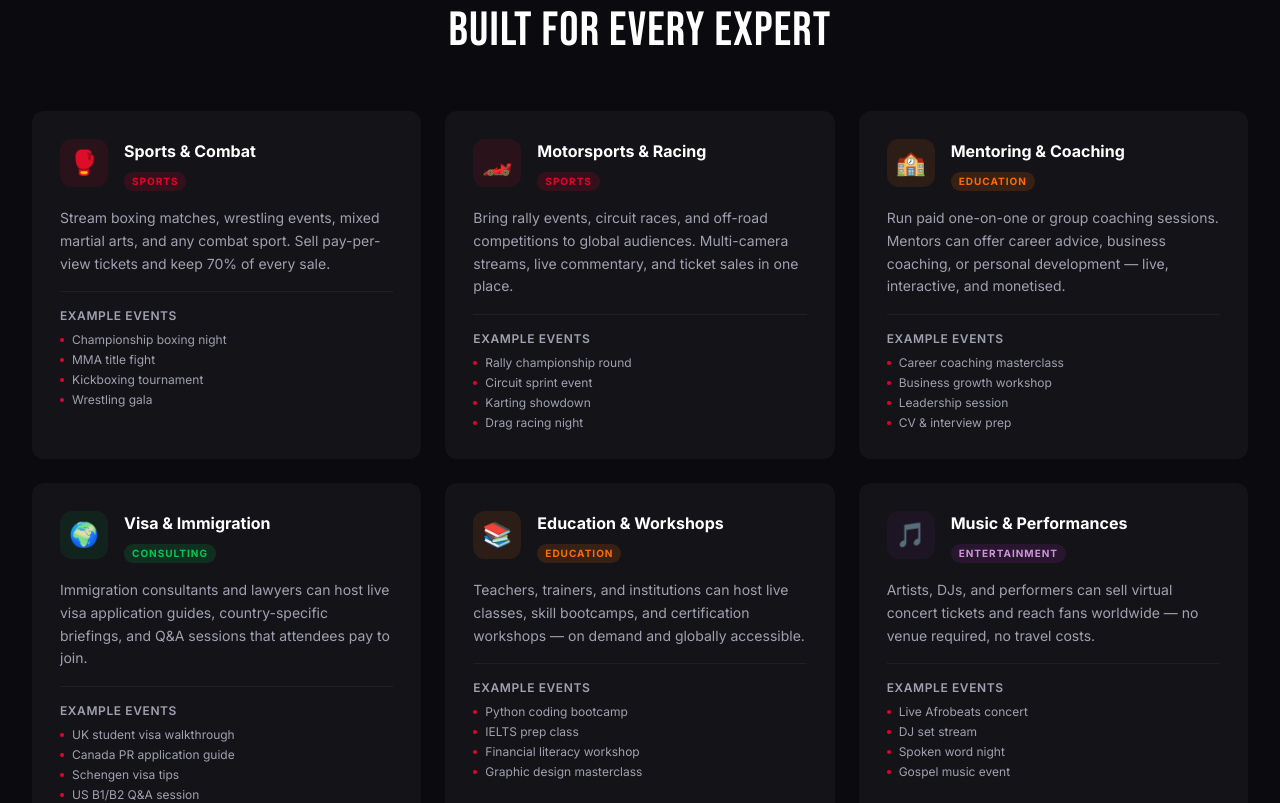
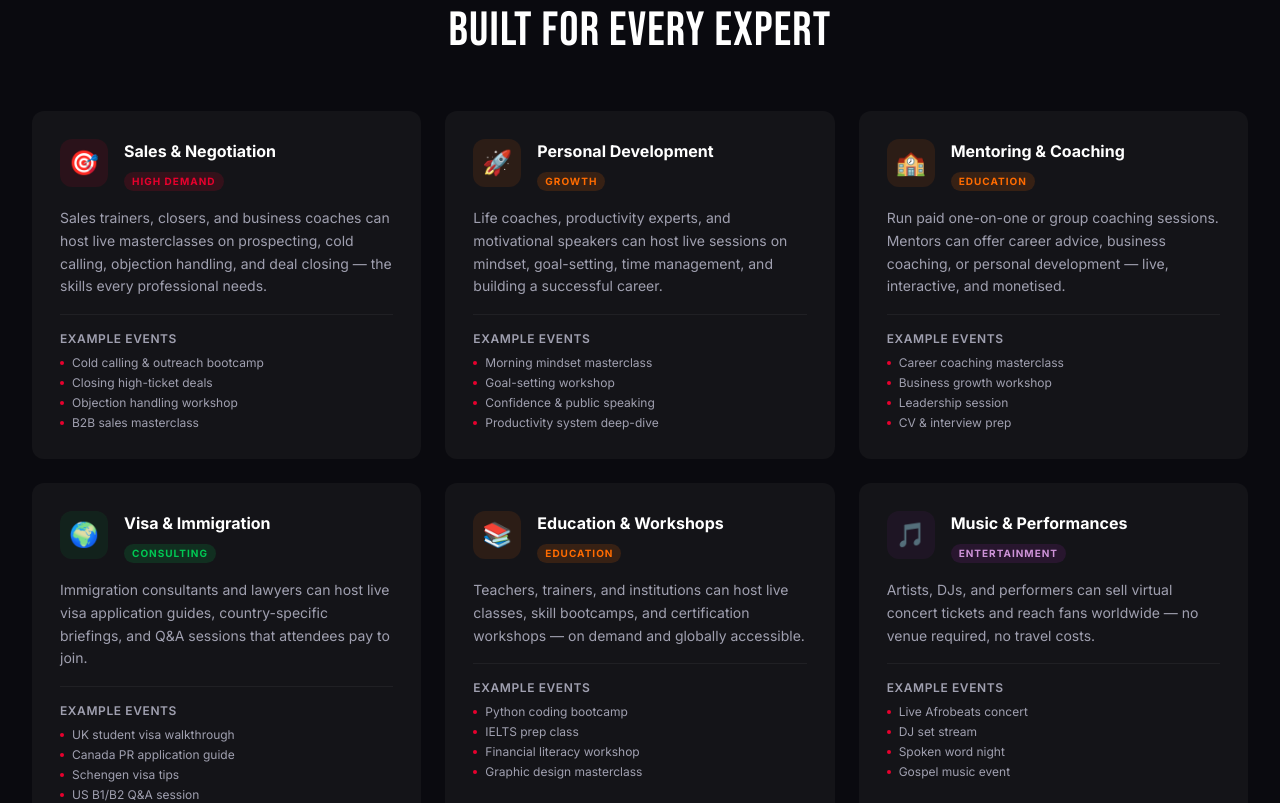
Before and after one commit to felixcheruiyot/ApexContact, a Vue app in the folder frontend/: page /use-cases in a window 1280 px wide. Shown: the part 700-1503 px from the top of the page. Built offline with nearby package versions, Linux system fonts and the light colour scheme.

Commit message:
Updated content

```diff
--- a/frontend/src/components/commentary/ReactionBar.vue
+++ b/frontend/src/components/commentary/ReactionBar.vue
@@ -36,7 +36,7 @@ const emit = defineEmits<{
   (e: 'reaction', emoji: string): void
 }>()
 
-const emojis = ['🔥', '💯', '👊', '🥊', '🏎️', '😂', '🤯', '👀']
+const emojis = ['🔥', '💯', '👊', '🎯', '💡', '😂', '🤯', '👀']
 
 interface FloatingReaction {
   id: number
--- a/frontend/src/components/layout/AppFooter.vue
+++ b/frontend/src/components/layout/AppFooter.vue
@@ -15,7 +15,7 @@
             <span class="font-display text-xl text-white tracking-widest">STREAMIFY</span>
           </div>
           <p class="text-text-muted text-sm leading-relaxed max-w-xs">
-            The open platform for live knowledge and event monetisation. Host paid or free events — sports, mentoring, education, and more.
+            The open platform for live knowledge and mentorship. Host paid or free sessions — sales training, visa guidance, business coaching, and more.
           </p>
           <p class="text-text-muted text-xs mt-4">
             <a href="mailto:hello@livestreamify.com" class="hover:text-white transition-colors">hello@livestreamify.com</a>
@@ -37,11 +37,11 @@
         <div>
           <h4 class="text-white font-semibold text-sm mb-4">Use Cases</h4>
           <ul class="space-y-2">
-            <li><RouterLink to="/use-cases" class="text-text-muted text-sm hover:text-white transition-colors">🥊 Sports & Combat</RouterLink></li>
+            <li><RouterLink to="/use-cases" class="text-text-muted text-sm hover:text-white transition-colors">🎯 Sales & Negotiation</RouterLink></li>
             <li><RouterLink to="/use-cases" class="text-text-muted text-sm hover:text-white transition-colors">🏫 Mentoring & Coaching</RouterLink></li>
-            <li><RouterLink to="/use-cases" class="text-text-muted text-sm hover:text-white transition-colors">🌍 Visa & Immigration</RouterLink></li>
+            <li><RouterLink to="/use-cases" class="text-text-muted text-sm hover:text-white transition-colors">🌍 Visa & Migration</RouterLink></li>
+            <li><RouterLink to="/use-cases" class="text-text-muted text-sm hover:text-white transition-colors">💼 Business & Finance</RouterLink></li>
             <li><RouterLink to="/use-cases" class="text-text-muted text-sm hover:text-white transition-colors">📚 Education</RouterLink></li>
-            <li><RouterLink to="/use-cases" class="text-text-muted text-sm hover:text-white transition-colors">🎵 Music & Performances</RouterLink></li>
             <li><RouterLink to="/use-cases" class="text-text-muted text-sm hover:text-white transition-colors">⚖️ Legal Consultations</RouterLink></li>
           </ul>
         </div>
--- a/frontend/src/pages/PrivacyPolicy.vue
+++ b/frontend/src/pages/PrivacyPolicy.vue
@@ -12,7 +12,8 @@
       <section>
         <h2>1. Who We Are</h2>
         <p>
-          Live Streamify operates a live sports streaming platform for boxing and car racing events.
+          Live Streamify operates a live knowledge and mentorship platform for paid online sessions,
+          including sales training, visa guidance, business coaching, and professional development.
           We are the data controller for all personal information collected through our website
           and services. By using Live Streamify, you agree to the practices described in this policy.
         </p>
--- a/frontend/src/pages/UseCases.vue
+++ b/frontend/src/pages/UseCases.vue
@@ -11,7 +11,7 @@
           Use <span class="text-accent-red">Cases</span>
         </h1>
         <p class="text-text-muted text-lg md:text-xl leading-relaxed max-w-2xl mx-auto mb-10">
-          Whether you're a sports promoter, a mentor, a lawyer, or a musician — Live Streamify
+          Whether you're a sales trainer, a mentor, a lawyer, or a consultant — Live Streamify
           turns your expertise into a live revenue stream, accessible to anyone with a phone.
         </p>
         <div class="flex items-center justify-center gap-4 flex-wrap">
@@ -100,7 +100,7 @@
             What Our Hosts Say
           </h2>
           <p class="text-text-muted text-base mt-3 max-w-xl mx-auto">
-            From boxing promoters to immigration consultants — here's how Live Streamify is changing how experts earn.
+            From sales trainers to immigration consultants — here's how Live Streamify is changing how experts earn.
           </p>
         </div>
 
@@ -152,24 +152,24 @@ import { RouterLink } from 'vue-router'
 
 const useCases = [
   {
-    icon: '🥊',
-    title: 'Sports & Combat',
-    tag: 'Sports',
+    icon: '🎯',
+    title: 'Sales & Negotiation',
+    tag: 'High Demand',
     tagBg: 'rgba(232,0,45,0.15)',
     tagColor: '#E8002D',
     bg: 'rgba(232,0,45,0.1)',
-    desc: 'Stream boxing matches, wrestling events, mixed martial arts, and any combat sport. Sell pay-per-view tickets and keep 70% of every sale.',
-    examples: ['Championship boxing night', 'MMA title fight', 'Kickboxing tournament', 'Wrestling gala'],
+    desc: 'Sales trainers, closers, and business coaches can host live masterclasses on prospecting, cold calling, objection handling, and deal closing — the skills every professional needs.',
+    examples: ['Cold calling & outreach bootcamp', 'Closing high-ticket deals', 'Objection handling workshop', 'B2B sales masterclass'],
   },
   {
-    icon: '🏎️',
-    title: 'Motorsports & Racing',
-    tag: 'Sports',
-    tagBg: 'rgba(232,0,45,0.15)',
-    tagColor: '#E8002D',
-    bg: 'rgba(232,0,45,0.1)',
-    desc: 'Bring rally events, circuit races, and off-road competitions to global audiences. Multi-camera streams, live commentary, and ticket sales in one place.',
-    examples: ['Rally championship round', 'Circuit sprint event', 'Karting showdown', 'Drag racing night'],
+    icon: '🚀',
+    title: 'Personal Development',
+    tag: 'Growth',
+    tagBg: 'rgba(255,107,0,0.15)',
+    tagColor: '#FF6B00',
+    bg: 'rgba(255,107,0,0.1)',
+    desc: 'Life coaches, productivity experts, and motivational speakers can host live sessions on mindset, goal-setting, time management, and building a successful career.',
+    examples: ['Morning mindset masterclass', 'Goal-setting workshop', 'Confidence & public speaking', 'Productivity system deep-dive'],
   },
   {
     icon: '🏫',
@@ -282,7 +282,7 @@ const personas = [
   {
     icon: '📣',
     title: 'Event Organisers',
-    desc: 'Sports promoters, entertainment producers, and community organisers hosting ticketed live events.',
+    desc: 'Conference producers, community leaders, and event hosts running ticketed live sessions online.',
   },
   {
     icon: '🎓',
@@ -305,13 +305,13 @@ const platformStats = [
 
 const testimonials = [
   {
-    name: 'Sarah Mutua',
-    role: 'Boxing Promoter, Nairobi',
-    initials: 'SM',
+    name: 'Kevin Otieno',
+    role: 'Sales Trainer & Business Coach, Nairobi',
+    initials: 'KO',
     avatarBg: 'rgba(232,0,45,0.2)',
     avatarColor: '#E8002D',
-    icon: '🥊',
-    quote: 'We sold 2,400 tickets for our championship fight. Revenue was in our account within 48 hours. Nothing else comes close for promoters on this continent.',
+    icon: '🎯',
+    quote: 'I run weekly live sales masterclasses — closing techniques, cold calling, objection handling. 400+ professionals attend every session. Revenue lands in my M-Pesa before I even go live.',
   },
   {
     name: 'Dr. James Odhiambo',
@@ -329,34 +329,34 @@ const testimonials = [
     avatarBg: 'rgba(0,200,83,0.2)',
     avatarColor: '#00C853',
     icon: '🌍',
-    quote: 'I turned my visa application workshops into a recurring income stream. Clients attend live, ask questions in real time, and pay with M-Pesa in under 20 seconds.',
+    quote: 'I turned my visa application workshops into a recurring income stream. Clients attend live, ask real questions, and pay with M-Pesa in under 20 seconds. I now run three cohorts a month.',
   },
   {
-    name: 'Coach Marcus Titus',
-    role: 'Fitness Trainer & Wellness Coach',
-    initials: 'MT',
-    avatarBg: 'rgba(0,200,83,0.2)',
-    avatarColor: '#00C853',
-    icon: '💪',
-    quote: 'My online workout sessions have over 300 regular subscribers. The platform is incredibly simple — I just set a price, go live, and M-Pesa handles the rest.',
+    name: 'Grace Wanjiku',
+    role: 'Business Strategist & Entrepreneur, Mombasa',
+    initials: 'GW',
+    avatarBg: 'rgba(255,179,0,0.2)',
+    avatarColor: '#FFB300',
+    icon: '💼',
+    quote: 'My live "Start & Scale" business bootcamp sold out in 48 hours. Participants from Uganda, Tanzania, and Nigeria joined. The platform made it feel like we were all in the same room.',
   },
   {
     name: 'Adv. Beatrice Njoroge',
     role: 'Advocate, High Court of Kenya',
     initials: 'BN',
-    avatarBg: 'rgba(255,179,0,0.2)',
-    avatarColor: '#FFB300',
+    avatarBg: 'rgba(0,200,83,0.2)',
+    avatarColor: '#00C853',
     icon: '⚖️',
     quote: "Hosting my monthly \"Know Your Rights\" session on Live Streamify has brought legal awareness to hundreds of Kenyans who couldn't afford an in-person consultation.",
   },
   {
-    name: 'DJ Karura',
-    role: 'Afrobeats Producer & Performer',
-    initials: 'DK',
+    name: 'Brian Mwangi',
+    role: 'Personal Development Coach & Speaker',
+    initials: 'BM',
     avatarBg: 'rgba(156,39,176,0.2)',
     avatarColor: '#CE93D8',
-    icon: '🎵',
-    quote: "I hosted my first live concert with 800 virtual attendees from 12 countries. Setup took 15 minutes. The platform just works — I'll never go back to relying on venue bookings alone.",
+    icon: '🚀',
+    quote: "My live mindset and productivity workshops reach 600+ people weekly. I replaced my 9-to-5 income within 90 days. This platform is the real deal for African knowledge creators.",
   },
 ]
 </script>
--- a/frontend/src/pages/admin/EventManagement.vue
+++ b/frontend/src/pages/admin/EventManagement.vue
@@ -50,9 +50,19 @@
         class="input text-sm py-2 px-3 w-full sm:w-60"
       />
       <select v-model="filterSport" class="input text-sm py-2 px-3 w-full sm:w-auto">
-        <option value="">All sports</option>
-        <option value="boxing">Boxing</option>
-        <option value="racing">Racing</option>
+        <option value="">All categories</option>
+        <option value="sales">Sales & Negotiation</option>
+        <option value="mentoring">Mentoring & Coaching</option>
+        <option value="business">Business & Finance</option>
+        <option value="education">Education & Workshops</option>
+        <option value="visa">Visa & Migration</option>
+        <option value="legal">Legal Consultations</option>
+        <option value="fitness">Fitness & Wellness</option>
+        <option value="music">Music & Performances</option>
+        <option value="gaming">Gaming & Esports</option>
+        <option value="cooking">Cooking & Lifestyle</option>
+        <option value="community">Faith & Community</option>
+        <option value="other">Other</option>
       </select>
     </div>
 
@@ -226,10 +236,20 @@
             </div>
             <div class="grid grid-cols-2 gap-4">
               <div>
-                <label class="block text-text-muted text-xs uppercase tracking-wider mb-1.5">Sport</label>
+                <label class="block text-text-muted text-xs uppercase tracking-wider mb-1.5">Category</label>
                 <select v-model="form.sport_type" class="input w-full">
-                  <option value="boxing">Boxing</option>
-                  <option value="racing">Racing</option>
+                  <option value="sales">Sales & Negotiation</option>
+                  <option value="mentoring">Mentoring & Coaching</option>
+                  <option value="business">Business & Finance</option>
+                  <option value="education">Education & Workshops</option>
+                  <option value="visa">Visa & Migration</option>
+                  <option value="legal">Legal Consultations</option>
+                  <option value="fitness">Fitness & Wellness</option>
+                  <option value="music">Music & Performances</option>
+                  <option value="gaming">Gaming & Esports</option>
+                  <option value="cooking">Cooking & Lifestyle</option>
+                  <option value="community">Faith & Community</option>
+                  <option value="other">Other</option>
                 </select>
               </div>
               <div>
@@ -330,7 +350,7 @@ interface EditForm {
 const form = ref<EditForm>({
   title: '',
   description: '',
-  sport_type: 'boxing',
+  sport_type: 'mentoring',
   scheduled_at: '',
   price: 0,
   currency: 'KES',
--- a/frontend/src/pages/commentary/HostCommentary.vue
+++ b/frontend/src/pages/commentary/HostCommentary.vue
@@ -50,17 +50,14 @@
         <label class="form-label">Category *</label>
         <select v-model="form.sport_type" class="form-input appearance-none" required>
           <option value="">Select a category</option>
-          <optgroup label="Sports">
-            <option value="boxing">🥊 Boxing</option>
-            <option value="racing">🏎️ Motorsports & Racing</option>
+          <optgroup label="Knowledge & Skills">
+            <option value="sales">🎯 Sales & Negotiation</option>
+            <option value="mentoring">🏫 Mentoring & Coaching</option>
+            <option value="business">💼 Business & Finance</option>
+            <option value="education">📚 Education & Workshops</option>
+            <option value="visa">🌍 Visa & Migration</option>
+            <option value="legal">⚖️ Legal Consultations</option>
             <option value="fitness">💪 Fitness & Wellness</option>
-          </optgroup>
-          <optgroup label="Knowledge & Consulting">
-            <option value="mentoring">🏫 Mentoring & Coaching</option>
-            <option value="education">📚 Education & Workshops</option>
-            <option value="legal">⚖️ Legal Consultations</option>
-            <option value="visa">🌍 Visa & Immigration</option>
-            <option value="business">💼 Business & Finance</option>
           </optgroup>
           <optgroup label="Entertainment">
             <option value="music">🎵 Music & Performances</option>
--- a/frontend/src/pages/dashboard/CreateCommentary.vue
+++ b/frontend/src/pages/dashboard/CreateCommentary.vue
@@ -47,17 +47,14 @@
         <label class="form-label">Category *</label>
         <select v-model="form.sport_type" class="form-input appearance-none" required>
           <option value="">Select a category</option>
-          <optgroup label="Sports">
-            <option value="boxing">🥊 Boxing</option>
-            <option value="racing">🏎️ Motorsports & Racing</option>
+          <optgroup label="Knowledge & Skills">
+            <option value="sales">🎯 Sales & Negotiation</option>
+            <option value="mentoring">🏫 Mentoring & Coaching</option>
+            <option value="business">💼 Business & Finance</option>
+            <option value="education">📚 Education & Workshops</option>
+            <option value="visa">🌍 Visa & Migration</option>
+            <option value="legal">⚖️ Legal Consultations</option>
             <option value="fitness">💪 Fitness & Wellness</option>
-          </optgroup>
-          <optgroup label="Knowledge & Consulting">
-            <option value="mentoring">🏫 Mentoring & Coaching</option>
-            <option value="education">📚 Education & Workshops</option>
-            <option value="legal">⚖️ Legal Consultations</option>
-            <option value="visa">🌍 Visa & Immigration</option>
-            <option value="business">💼 Business & Finance</option>
           </optgroup>
           <optgroup label="Entertainment">
             <option value="music">🎵 Music & Performances</option>
--- a/frontend/src/pages/dashboard/CreateEvent.vue
+++ b/frontend/src/pages/dashboard/CreateEvent.vue
@@ -13,17 +13,14 @@
           <label class="block text-text-muted text-sm mb-2">Category</label>
           <select v-model="form.sport_type" class="input appearance-none" required>
             <option value="">Select a category</option>
-            <optgroup label="Sports">
-              <option value="boxing">🥊 Boxing</option>
-              <option value="racing">🏎️ Motorsports & Racing</option>
+            <optgroup label="Knowledge & Skills">
+              <option value="sales">🎯 Sales & Negotiation</option>
+              <option value="mentoring">🏫 Mentoring & Coaching</option>
+              <option value="business">💼 Business & Finance</option>
+              <option value="education">📚 Education & Workshops</option>
+              <option value="visa">🌍 Visa & Migration</option>
+              <option value="legal">⚖️ Legal Consultations</option>
               <option value="fitness">💪 Fitness & Wellness</option>
-            </optgroup>
-            <optgroup label="Knowledge & Consulting">
-              <option value="mentoring">🏫 Mentoring & Coaching</option>
-              <option value="education">📚 Education & Workshops</option>
-              <option value="legal">⚖️ Legal Consultations</option>
-              <option value="visa">🌍 Visa & Immigration</option>
-              <option value="business">💼 Business & Finance</option>
             </optgroup>
             <optgroup label="Entertainment">
               <option value="music">🎵 Music & Performances</option>
--- a/frontend/src/pages/dashboard/EditEvent.vue
+++ b/frontend/src/pages/dashboard/EditEvent.vue
@@ -30,16 +30,32 @@
     <form v-else-if="event" @submit.prevent="handleSubmit" class="space-y-6">
       <div>
         <label class="block text-text-muted text-sm mb-2">Event Title</label>
-        <input v-model="form.title" type="text" placeholder="e.g. World Boxing Championship 2026" class="input" required />
+        <input v-model="form.title" type="text" placeholder="e.g. Sales Masterclass: Closing High-Ticket Deals 2026" class="input" required />
       </div>
 
       <div class="grid grid-cols-2 gap-4">
         <div>
-          <label class="block text-text-muted text-sm mb-2">Sport Type</label>
+          <label class="block text-text-muted text-sm mb-2">Category</label>
           <select v-model="form.sport_type" class="input appearance-none" required>
-            <option value="">Select sport</option>
-            <option value="boxing">Boxing</option>
-            <option value="racing">Car Racing</option>
+            <option value="">Select a category</option>
+            <optgroup label="Knowledge & Skills">
+              <option value="sales">🎯 Sales & Negotiation</option>
+              <option value="mentoring">🏫 Mentoring & Coaching</option>
+              <option value="business">💼 Business & Finance</option>
+              <option value="education">📚 Education & Workshops</option>
+              <option value="visa">🌍 Visa & Migration</option>
+              <option value="legal">⚖️ Legal Consultations</option>
+              <option value="fitness">💪 Fitness & Wellness</option>
+            </optgroup>
+            <optgroup label="Entertainment">
+              <option value="music">🎵 Music & Performances</option>
+              <option value="gaming">🎮 Gaming & Esports</option>
+              <option value="cooking">🍳 Cooking & Lifestyle</option>
+              <option value="community">🙏 Faith & Community</option>
+            </optgroup>
+            <optgroup label="Other">
+              <option value="other">📌 Other</option>
+            </optgroup>
           </select>
         </div>
         <div>
--- a/frontend/src/pages/dashboard/Revenue.vue
+++ b/frontend/src/pages/dashboard/Revenue.vue
@@ -68,7 +68,7 @@
           <thead>
             <tr class="border-b border-white/5">
               <th class="text-left px-5 py-3 text-text-muted text-xs uppercase tracking-widest font-medium">Event</th>
-              <th class="text-left px-4 py-3 text-text-muted text-xs uppercase tracking-widest font-medium">Sport</th>
+              <th class="text-left px-4 py-3 text-text-muted text-xs uppercase tracking-widest font-medium">Category</th>
               <th class="text-left px-4 py-3 text-text-muted text-xs uppercase tracking-widest font-medium">Date</th>
               <th class="text-left px-4 py-3 text-text-muted text-xs uppercase tracking-widest font-medium">Status</th>
               <th class="text-right px-4 py-3 text-text-muted text-xs uppercase tracking-widest font-medium">Ticket Price</th>
@@ -95,8 +95,7 @@
               </td>
               <td class="px-4 py-3.5">
                 <span class="inline-flex items-center gap-1.5 text-xs">
-                  <span v-if="row.sport_type === 'boxing'" class="text-accent-red">🥊</span>
-                  <span v-else class="text-accent-orange">🏎️</span>
+                  <span>{{ categoryIcon(row.sport_type) }}</span>
                   <span class="text-text-muted capitalize">{{ row.sport_type }}</span>
                 </span>
               </td>
@@ -230,6 +229,15 @@ function statusClass(status: string) {
   }
 }
 
+function categoryIcon(type: string) {
+  const icons: Record<string, string> = {
+    sales: '🎯', mentoring: '🏫', business: '💼', education: '📚',
+    visa: '🌍', legal: '⚖️', fitness: '💪', music: '🎵',
+    gaming: '🎮', cooking: '🍳', community: '🙏', other: '📌',
+  }
+  return icons[type] ?? '📌'
+}
+
 function statusDot(status: string) {
   switch (status) {
     case 'live': return 'bg-green-400 animate-pulse'
--- a/frontend/src/types/index.ts
+++ b/frontend/src/types/index.ts
@@ -1,8 +1,7 @@
 export type UserRole = 'viewer' | 'promoter' | 'broadcaster' | 'admin'
 export type EventStatus = 'draft' | 'pending_review' | 'scheduled' | 'live' | 'completed' | 'cancelled' | 'declined'
 export type SportType =
-  | 'boxing'
-  | 'racing'
+  | 'sales'
   | 'mentoring'
   | 'education'
   | 'music'
```
Also changed, not shown: frontend/src/pages/Home.vue (+14 -14 lines).
